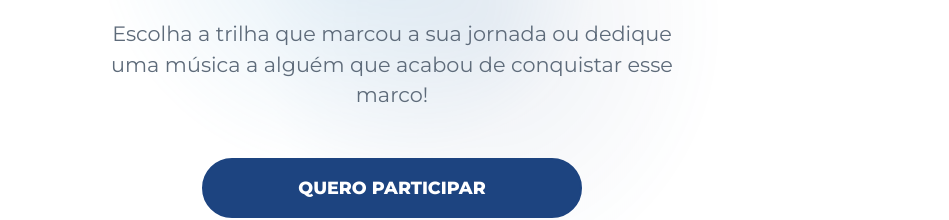
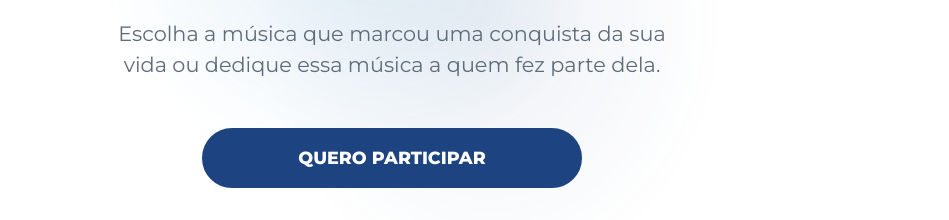
Before and after one commit to fabiomrqs/busca-conquista, a website: page index.html in a window 1280 px wide. Shown: the part 467-687 px from the top of the page, without its empty margins (248-1197 px from the left). Drawn offline with Linux system fonts and the light colour scheme.

Commit message:
Add files via upload

```diff
--- a/index.html
+++ b/index.html
@@ -339,7 +339,7 @@
   </header>
   <div class="conteudo">
     <h1 id="t1">Qual é a música da sua conquista?</h1>
-    <p class="chamada">Escolha a trilha que marcou a sua jornada ou dedique uma música a alguém que acabou de conquistar esse marco!</p>
+    <p class="chamada">Escolha a música que marcou uma conquista da sua vida ou dedique essa música a quem fez parte dela.</p>
     <div class="acoes">
       <button class="btn" type="button" data-ir="dados">Quero participar</button>
     </div>
```
